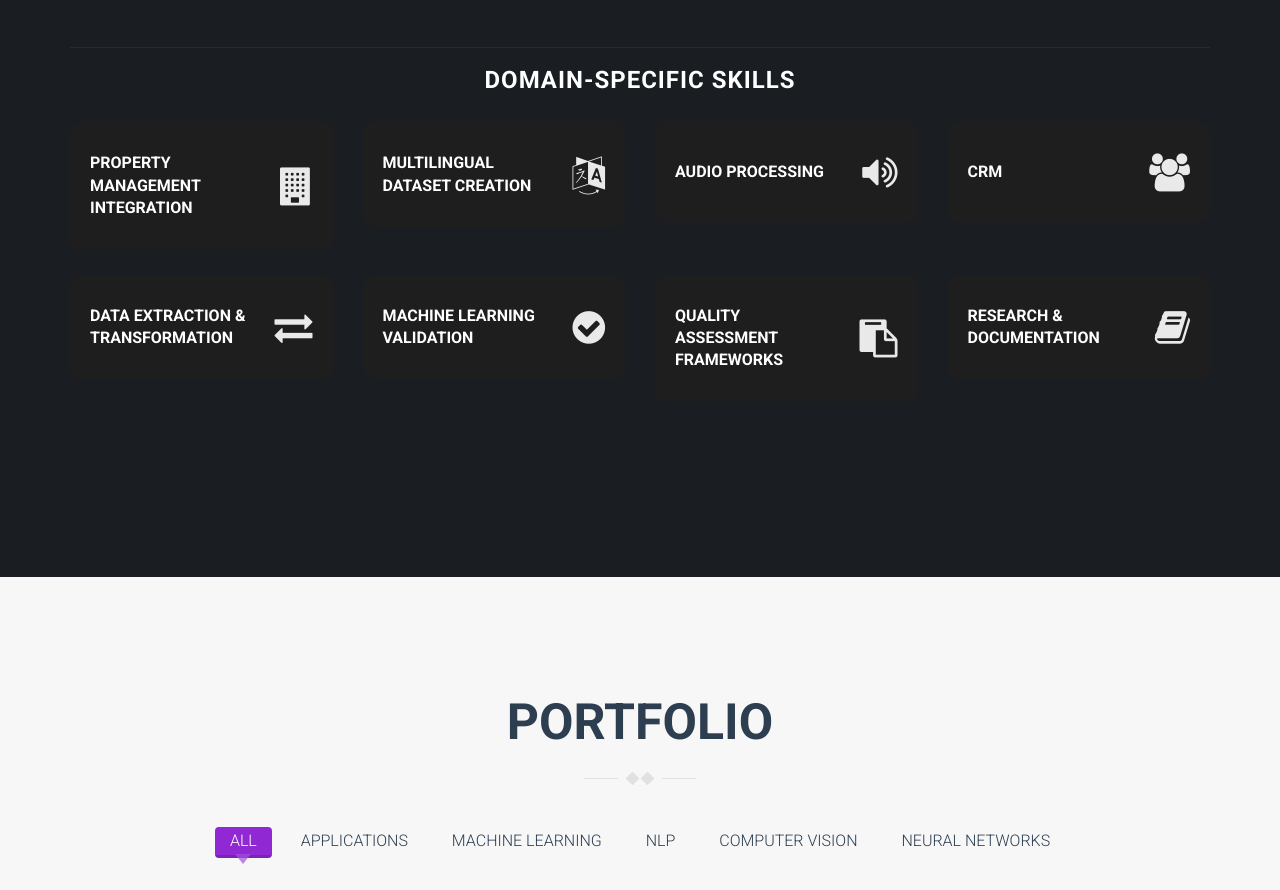
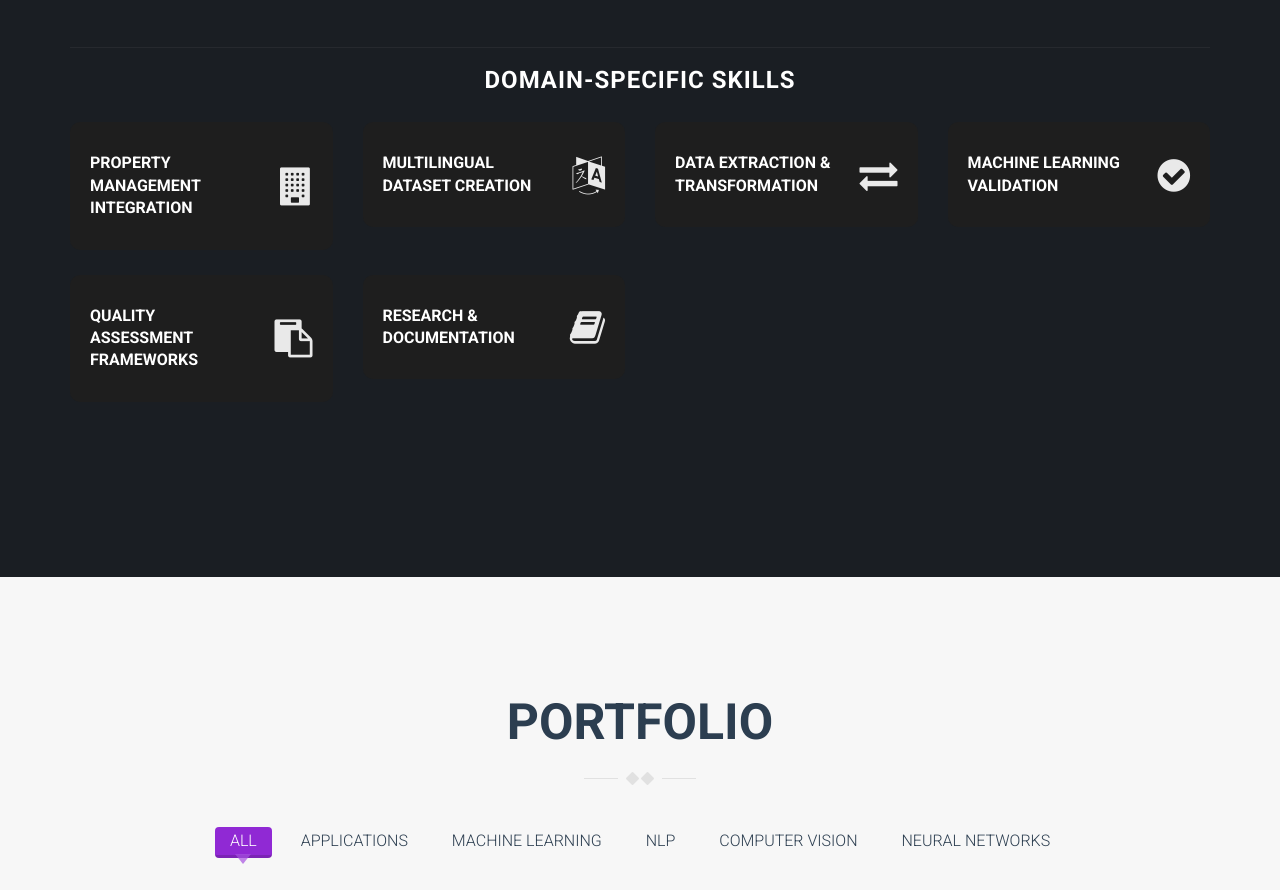
Before and after one commit to dorirozen/dorirozen.github.io, a plain HTML site: page index.html in a window 1280 px wide. Shown: the part 7563-8453 px from the top of the page. Drawn offline with Linux system fonts and the light colour scheme; some packages are replaced by stand-ins of ours; animation ran at ten frames a second.

Commit message:
removed some skills

```diff
--- a/index.html
+++ b/index.html
@@ -507,18 +507,6 @@
                 </div>
                 <div class="col-lg-3 col-md-4 col-sm-6">
                     <div class="skill-card wow fadeInUp">
-                        <i class="fa fa-volume-up skill-icon"></i>
-                        <h5 class="skill-title">Audio Processing</h5>
-                    </div>
-                </div>
-                <div class="col-lg-3 col-md-4 col-sm-6">
-                    <div class="skill-card wow fadeInUp">
-                        <i class="fa fa-users skill-icon"></i>
-                        <h5 class="skill-title">CRM</h5>
-                    </div>
-                </div>
-                <div class="col-lg-3 col-md-4 col-sm-6">
-                    <div class="skill-card wow fadeInUp">
                         <i class="fa fa-exchange skill-icon"></i>
                         <h5 class="skill-title">Data Extraction & Transformation</h5>
                     </div>
```
